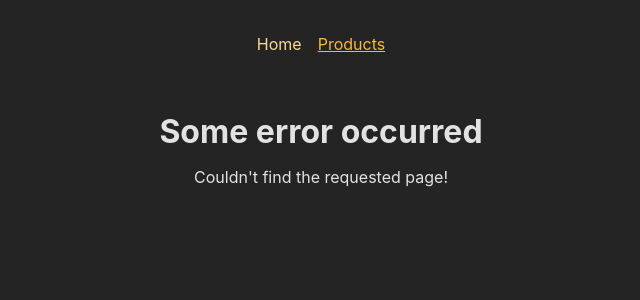
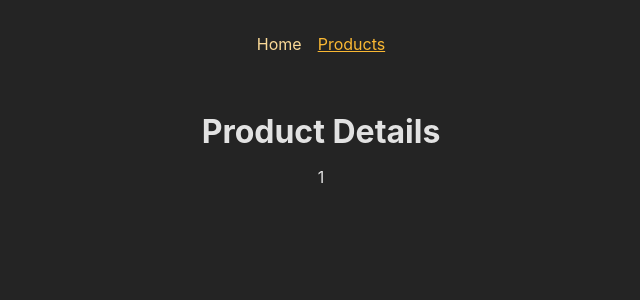
Before and after one commit to amanpreet04/react-router-mpa, a React (Create React App) app: page /products/1 in a window 1280 px wide. Shown: the top 300 px of the page, without its empty margins (319-959 px from the left). Built offline with nearby package versions, Linux system fonts and the light colour scheme.

Commit message:
Using parameterised params to render dynamic paths

```diff
--- a/src/App.js
+++ b/src/App.js
@@ -3,6 +3,7 @@ import HomePage from "./pages/HomePage";
 import Products from "./pages/Products";
 import RootLayout from "./pages/RootLayout";
 import Error from "./pages/Error";
+import ProductDetails from "./pages/ProductDetails";
 
 const router = createBrowserRouter([
   {
@@ -11,6 +12,7 @@ const router = createBrowserRouter([
     children: [
       { path: "/", element: <HomePage /> },
       { path: "/products", element: <Products /> },
+      { path: "/products/:productId", element: <ProductDetails /> },
     ],
     errorElement: <Error />,
   },
--- /dev/null
+++ b/src/pages/ProductDetails.jsx
@@ -0,0 +1,11 @@
+import { useParams } from "react-router-dom";
+
+export default function ProductDetails() {
+  const params = useParams();
+  return (
+    <>
+      <h1>Product Details</h1>
+      <p>{params.productId}</p>
+    </>
+  );
+}
```
